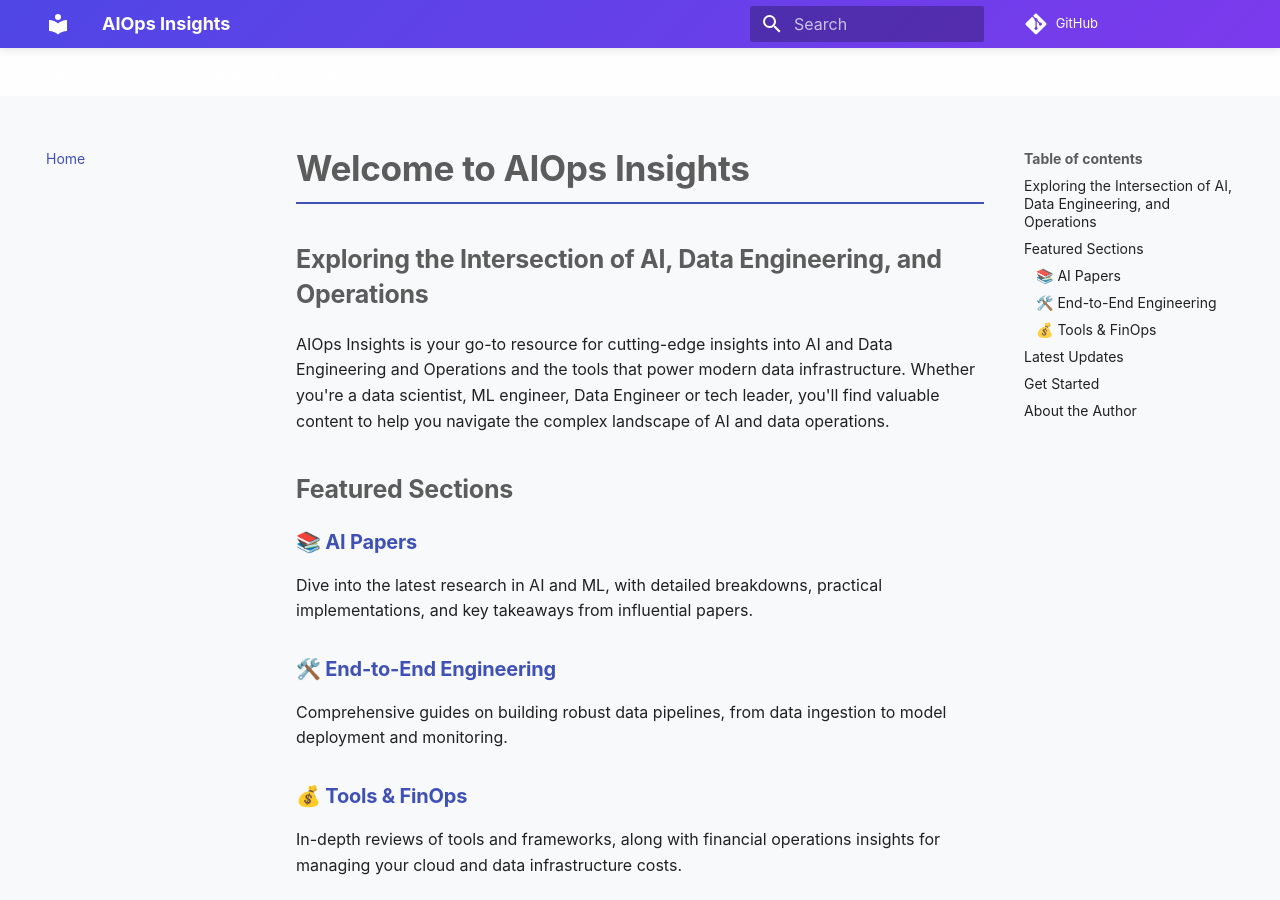
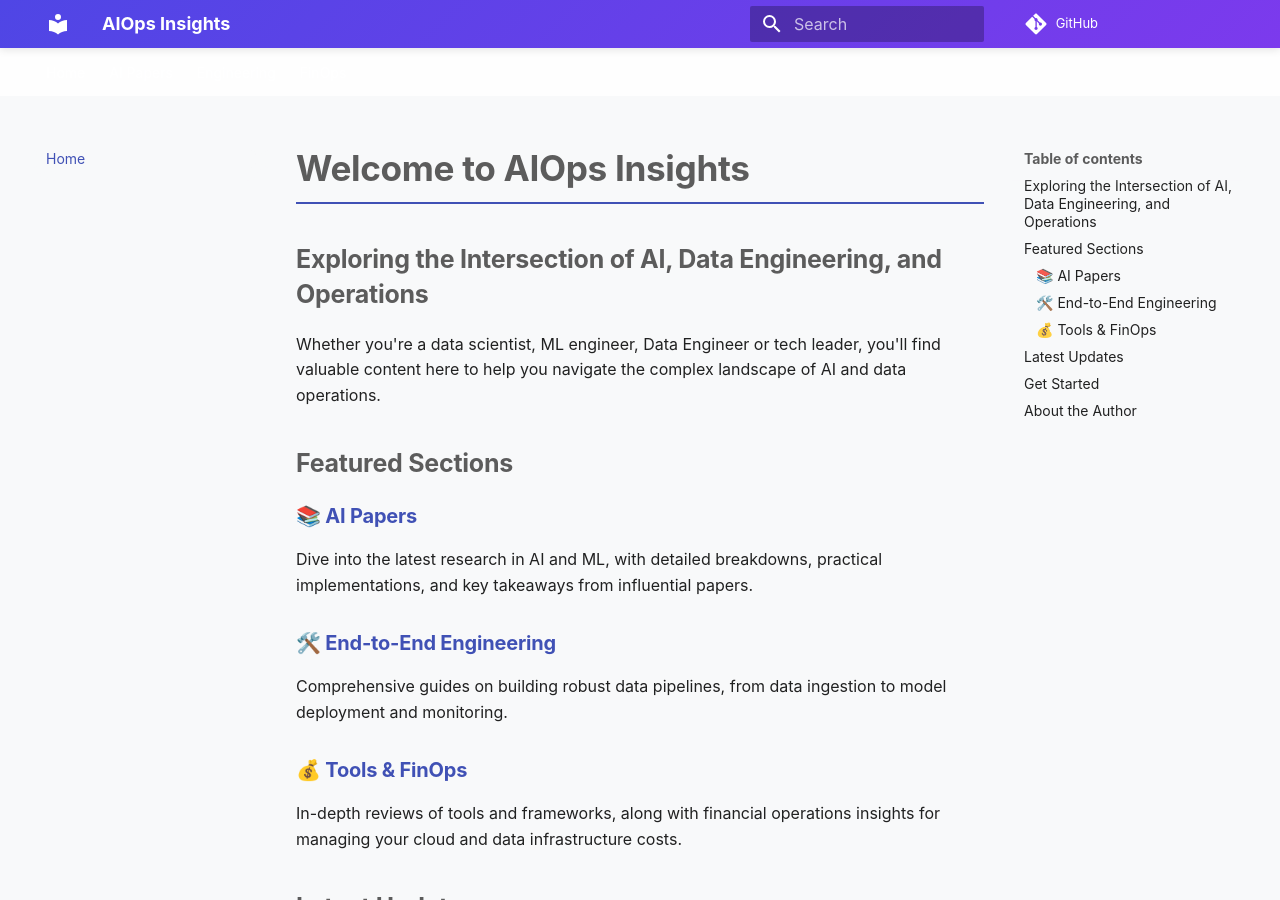
Before and after one commit to himy2u/aiopsinsights, an MkDocs documentation site: the page built from docs/index.md, in a window 1280 px wide and 900 px high. Built offline with MkDocs 1.6.1 and Material for MkDocs 9.7.7, drawn with Linux system fonts in a browser that asks for light colours; comment, search, counter and statistics services are not loaded.

Commit message:
revised welcome page

```diff
--- a/docs/index.md
+++ b/docs/index.md
@@ -2,7 +2,7 @@
 
 ## Exploring the Intersection of AI, Data Engineering, and Operations
 
-AIOps Insights is your go-to resource for cutting-edge insights into AI and Data Engineering and Operations and the tools that power modern data infrastructure. Whether you're a data scientist, ML engineer, Data Engineer or tech leader, you'll find valuable content to help you navigate the complex landscape of AI and data operations.
+Whether you're a data scientist, ML engineer, Data Engineer or tech leader, you'll find valuable content here to help you navigate the complex landscape of AI and data operations.
 
 ## Featured Sections
 
```
